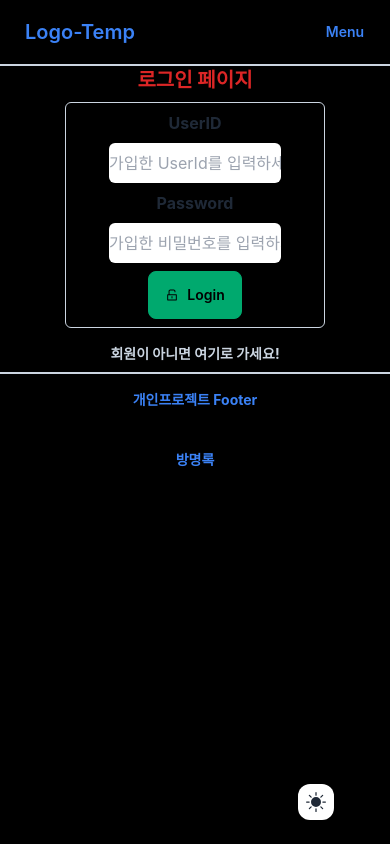
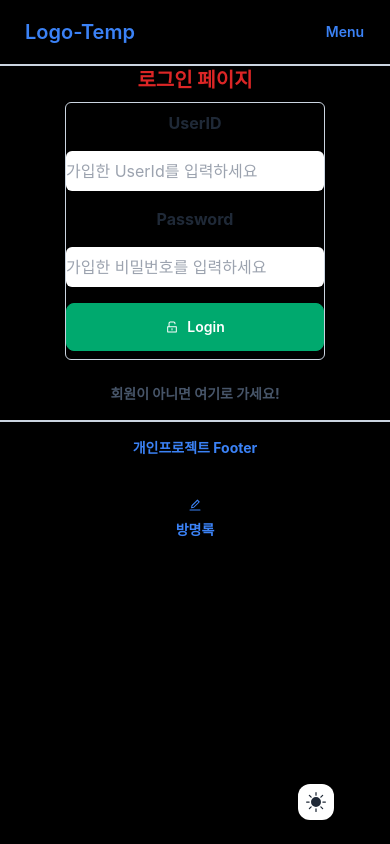
Before and after one commit to Runor0624/Real-Shop, a Next.js app: page /login in a window 390 px wide. Built offline with nearby package versions, Linux system fonts and the light colour scheme.

Commit message:
[Modify] 반응형 수정

```diff
--- a/app/login/page.tsx
+++ b/app/login/page.tsx
@@ -20,7 +20,7 @@ export default function Page() {
       <section className='flex flex-col justify-center items-center'>
         <Link
           href='/signup'
-          className='text-center text-sm text-slate-300 font-bold py-2'
+          className='text-center text-sm text-slate-600 font-bold py-4'
         >
           회원이 아니면 여기로 가세요!
         </Link>
--- a/app/signup/page.tsx
+++ b/app/signup/page.tsx
@@ -20,7 +20,7 @@ export default function Page() {
       <section className='flex flex-col justify-center items-center'>
         <Link
           href='/login'
-          className='text-center text-sm text-slate-300 font-bold py-2'
+          className='text-center text-sm text-slate-600 font-bold py-4'
         >
           회원이면 여기로 이동하세요!
         </Link>
--- a/components/Auth/Login.tsx
+++ b/components/Auth/Login.tsx
@@ -49,19 +49,22 @@ export default function LoginComponent() {
       <label className='py-2 font-bold'>UserID</label>
       <input
         {...register('userId', { required: true })}
-        className='w-2/3 h-10 rounded-md'
+        className='w-full sm:w-1/2 h-10 rounded-md my-2 text-blue-500'
         placeholder='가입한 UserId를 입력하세요'
       />
 
       <label className='py-2 font-bold'>Password</label>
       <input
         {...register('password', { required: true })}
-        className='w-2/3 h-10 rounded-md'
+        className='w-full sm:w-1/2 h-10 rounded-md my-2 text-blue-500'
         type='password'
         placeholder='가입한 비밀번호를 입력하세요'
       />
 
-      <button className='my-2 btn btn-success' type='submit'>
+      <button
+        className='my-2 btn btn-md btn-success text-white w-full sm:w-1/2'
+        type='submit'
+      >
         <AiOutlineUnlock /> Login
       </button>
     </form>
--- a/components/Auth/MyPage.tsx
+++ b/components/Auth/MyPage.tsx
@@ -22,19 +22,19 @@ export default function MyPage() {
       <section className='flex flex-col justify-center items-center m-auto my-6 w-1/2'>
         <input
           placeholder='아마도 사용자의 가입시 입력한 ID가 들어갈 부분입니다.'
-          className='w-1/2 h-10 rounded-md my-2 text-blue-500'
+          className='w-full sm:w-1/2 h-10 rounded-md my-2 text-blue-500'
           value={data && data.userId}
         />
 
         <input
           placeholder='아마도 사용자의 가입시간이 들어갈 부분입니다.'
-          className='w-1/2 h-10 rounded-md my-2 text-blue-500'
+          className='w-full sm:w-1/2 h-10 rounded-md my-2 text-blue-500'
           value={data && data.createDate}
         />
 
         <input
           placeholder='아마도 사용자의 권한이 들어갈 부분입니다.'
-          className='w-1/2 h-10 rounded-md my-2 text-blue-500'
+          className='w-full sm:w-1/2 h-10 rounded-md my-2 text-blue-500'
           value={data && data.audit}
         />
       </section>
--- a/components/Auth/SignUp.tsx
+++ b/components/Auth/SignUp.tsx
@@ -11,6 +11,7 @@ import axios from 'axios'
 import { useRouter } from 'next/navigation'
 import { useForm } from 'react-hook-form'
 import { SignUpType } from '@/Types/Types'
+import { AiOutlinePlus } from 'react-icons/ai'
 
 export default function SignUpComponent() {
   const router = useRouter()
@@ -40,13 +41,13 @@ export default function SignUpComponent() {
       <label className='py-2 font-bold'>UserID</label>
       <input
         {...register('userId', { required: true })}
-        className='w-2/3 h-10 rounded-md bg-white'
+        className='w-full sm:w-1/2 h-10 rounded-md my-2 text-blue-500'
         placeholder='사용할 UserId를 입력하세요'
       />
 
       <label className='py-2 font-bold'>Password</label>
       <input
-        className='w-2/3 h-10 rounded-md my-2 bg-white'
+        className='w-full sm:w-1/2 h-10 rounded-md my-2 text-blue-500'
         {...register('password', { required: true })}
         type='password'
         placeholder='사용할 비밀번호를 입력하세요'
@@ -58,7 +59,12 @@ export default function SignUpComponent() {
         value='0006'
       />
 
-      <button type='submit'>SignUp</button>
+      <button
+        className='my-2 btn btn-md btn-success text-white w-full sm:w-1/2'
+        type='submit'
+      >
+        <AiOutlinePlus /> SignUp
+      </button>
     </form>
   )
 }
--- a/components/Common/Footer.tsx
+++ b/components/Common/Footer.tsx
@@ -1,4 +1,5 @@
 import Link from 'next/link'
+import { AiOutlineEdit } from 'react-icons/ai'
 
 // Footer Components
 export default function Footers() {
@@ -9,7 +10,7 @@ export default function Footers() {
         href='/guest'
         className='text-center font-bold text-blue-500 cursor-pointer'
       >
-        방명록
+        <AiOutlineEdit /> 방명록
       </Link>
     </footer>
   )
```
